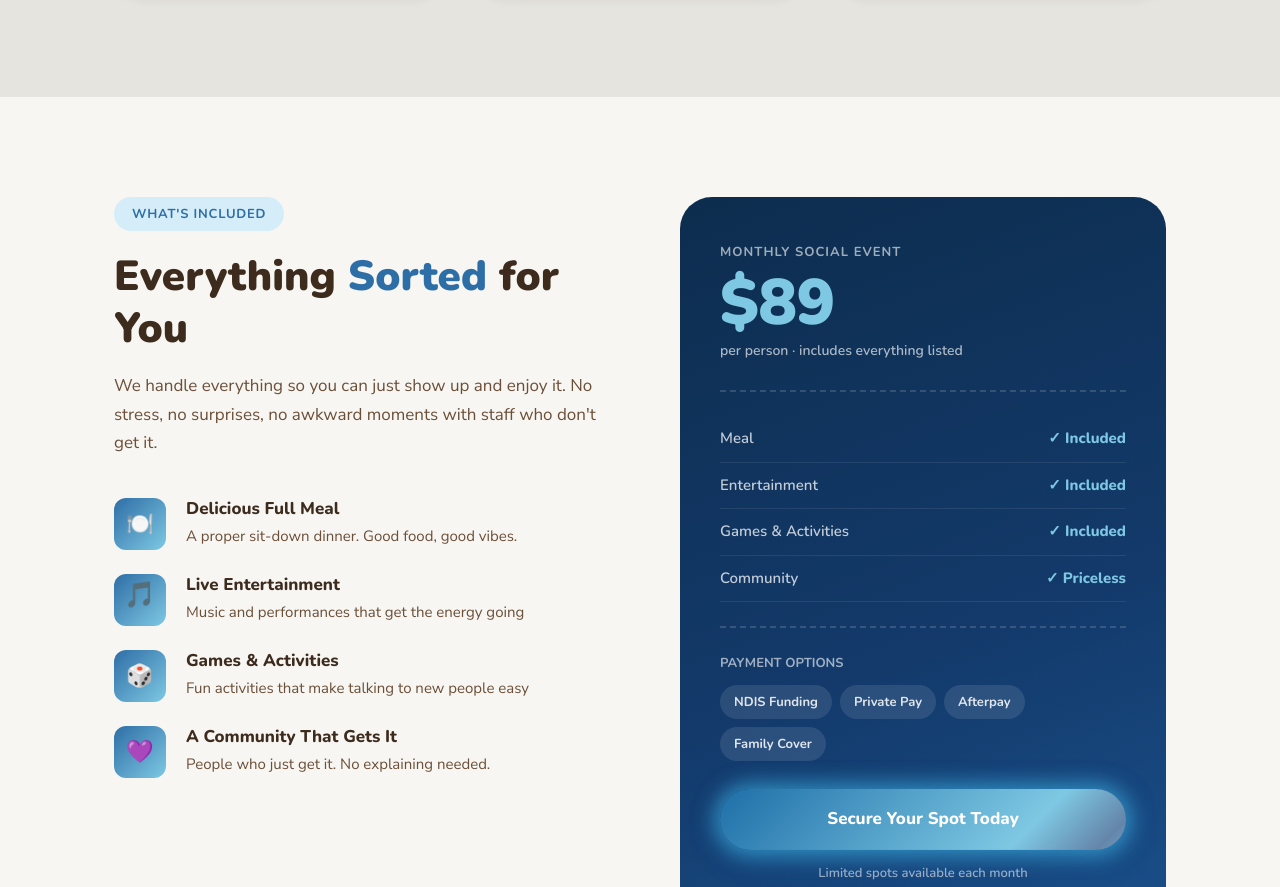
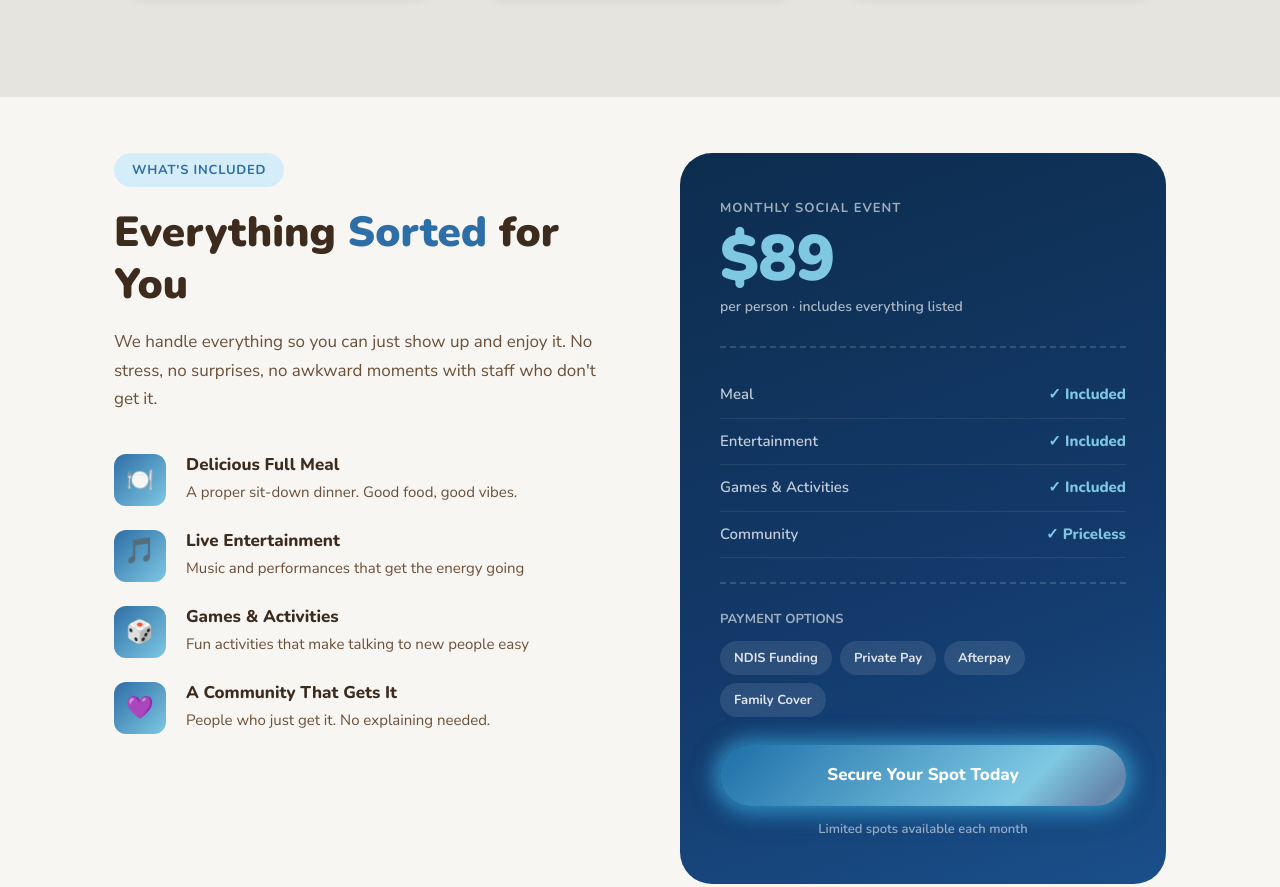
Before and after one commit to akgaliel/feel-good-society, a plain HTML site: page index.html in a window 1280 px wide. Shown: the part 2333-3220 px from the top of the page. Drawn offline with nearby package versions, Linux system fonts and the light colour scheme.

Commit message:
Reduce top gap above What's Included section
Co-Authored-By: Claude Sonnet 4.6 <noreply@anthropic.com>

```diff
--- a/index.html
+++ b/index.html
@@ -551,7 +551,7 @@
        WHAT'S INCLUDED
     ═══════════════════════════════════════════════════════════════════════ */
     .included {
-      padding: 100px 0;
+      padding: 56px 0 100px;
       background: var(--cream);
     }
     .included-inner {
```
